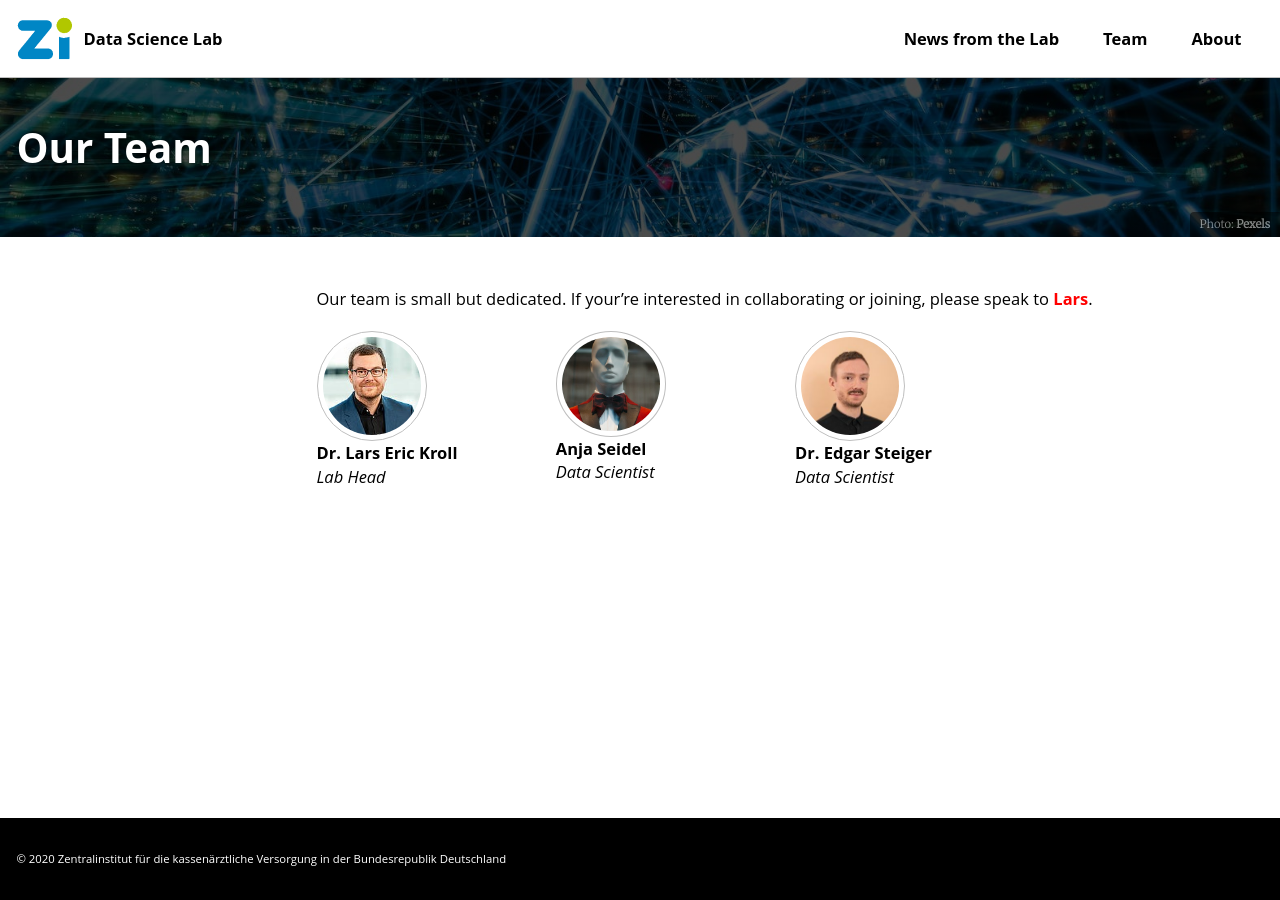
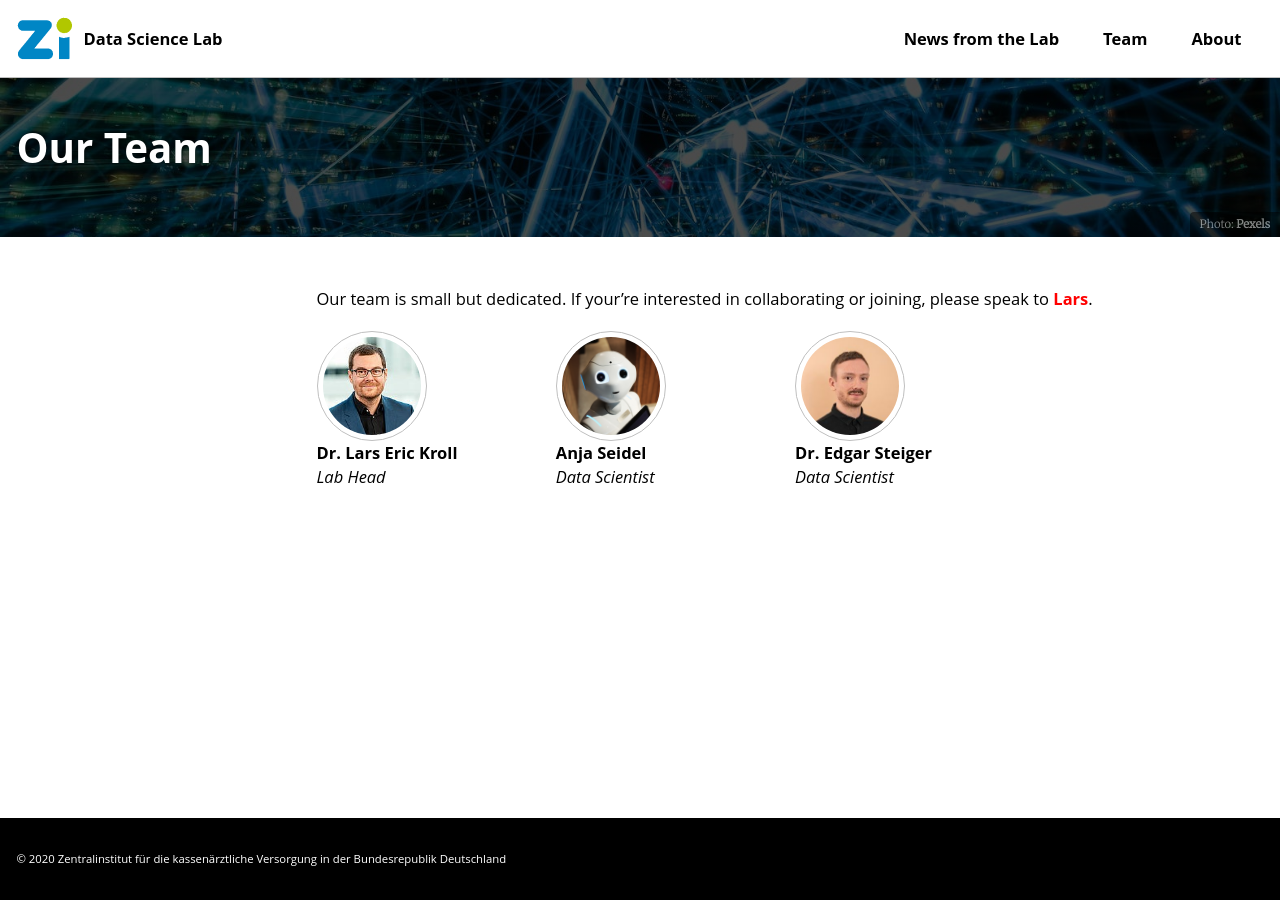
Before and after one commit to zidatalab/zidatalab.github.io, a Jekyll site: the page built from _pages/Team.md, in a window 1280 px wide. Built offline with Jekyll 4.4.1, drawn with Linux system fonts in a browser that asks for light colours; cached includes are drawn as plain includes; nearby versions of some CDN libraries.

Commit message:
add image

```diff
--- a/_data/authors.yml
+++ b/_data/authors.yml
@@ -10,6 +10,7 @@ Lars:
 Anja:
   name    : "Anja Seidel"
   bio         : "Data Scientist"
+  avatar      : "/assets/images/robot-min.jpg"
 Edgar:
   name    : "Dr. Edgar Steiger"
   bio         : "Data Scientist"
```
